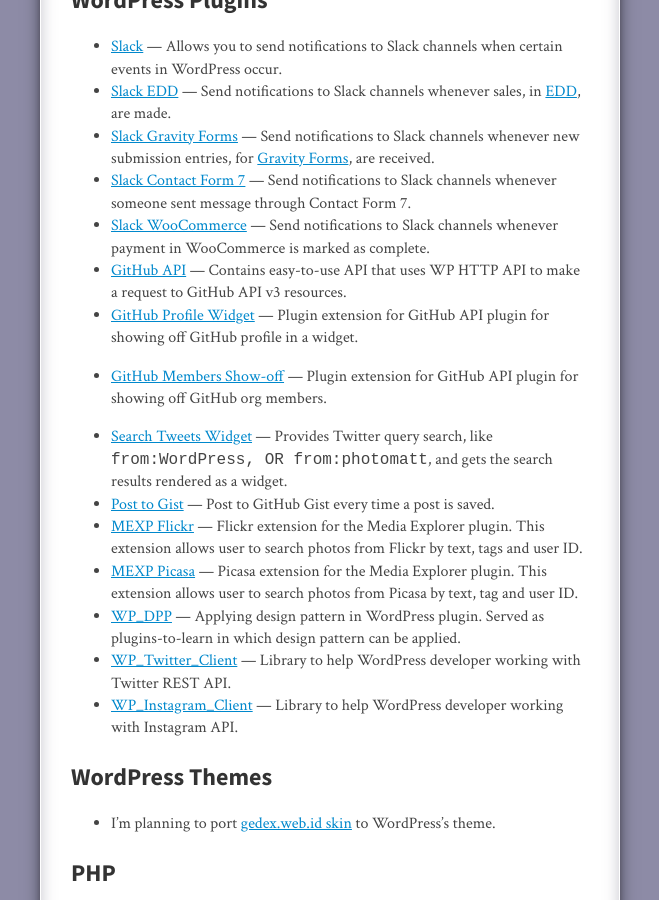
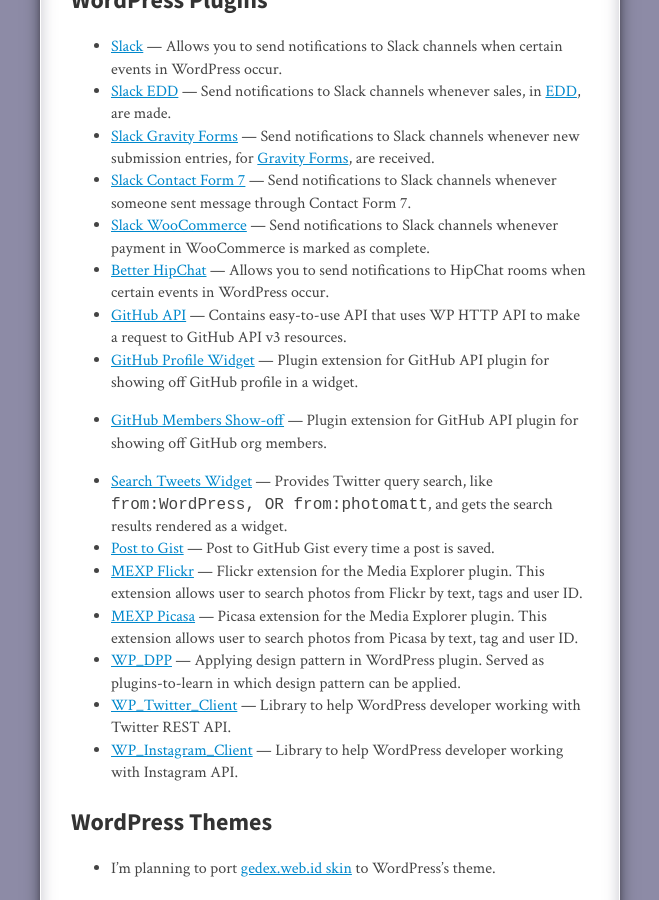
Before and after one commit to gedex/gedex.github.com, a Jekyll site: the page built from projects/index.md, in a window 1280 px wide and 900 px high, scrolled down 1009 px. Shown: the whole window, without its empty margins (310-969 px from the left). Built offline with Jekyll 4.4.1, drawn with Linux system fonts in a browser that asks for light colours; nearby versions of some CDN libraries; some web fonts are replaced; comment, search, counter and statistics services are not loaded.

Commit message:
Added Better HipChat to projects list.

```diff
--- a/projects/index.md
+++ b/projects/index.md
@@ -36,6 +36,7 @@ layout: page
 * [Slack Gravity Forms](https://github.com/gedex/wp-slack-gravityforms) &mdash; Send notifications to Slack channels whenever new submission entries, for [Gravity Forms](http://www.gravityforms.com/), are received.
 * [Slack Contact Form 7](https://github.com/gedex/wp-slack-contact-form-7) &mdash; Send notifications to Slack channels whenever someone sent message through Contact Form 7.
 * [Slack WooCommerce](https://github.com/gedex/wp-slack-woocommerce) &mdash; Send notifications to Slack channels whenever payment in WooCommerce is marked as complete.
+* [Better HipChat](https://github.com/gedex/wp-better-hipchat) &mdash; Allows you to send notifications to HipChat rooms when certain events in WordPress occur.
 * [GitHub API](https://github.com/gedex/wp-github-api) &mdash; Contains easy-to-use API that uses WP HTTP API to make a request to GitHub API v3 resources.
 * [GitHub Profile Widget](https://github.com/gedex/wp-gh-profile-widget) &mdash; Plugin extension for GitHub API plugin for showing off GitHub profile in a widget.
 * [GitHub Members Show-off](https://github.com/gedex/wp-gh-members-showoff) &mdash; Plugin extension for GitHub API plugin for showing off GitHub org members.
```
